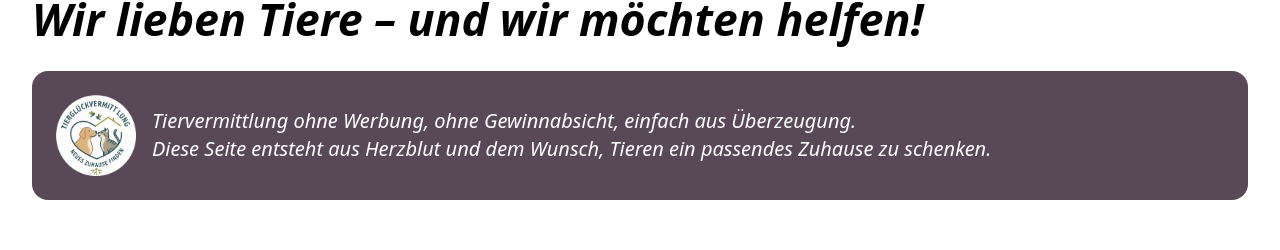
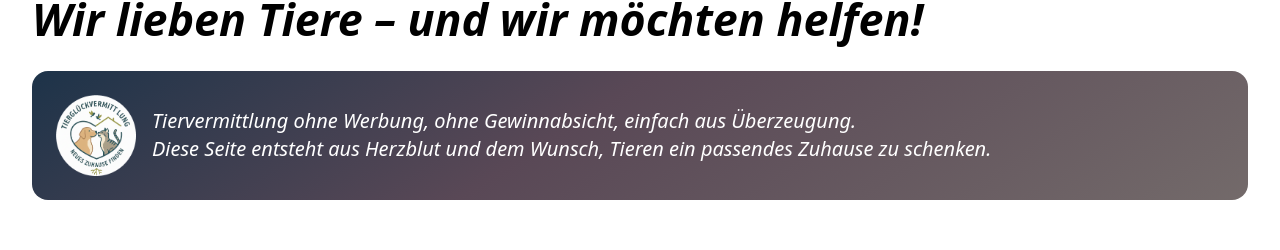
Before and after one commit to kaktusgarten/tiervermittlung, a React (Vite) app in the folder frontend/: page / in a window 1280 px wide. Shown: the part 453-703 px from the top of the page. Built offline with nearby package versions, Linux system fonts and the light colour scheme; no server answers.

Commit message:
Farbverlauf

```diff
--- a/frontend/src/pages/HomePage.tsx
+++ b/frontend/src/pages/HomePage.tsx
@@ -41,7 +41,14 @@ export default function HomePage() {
           <h2 className="mb-2 font-semibold">
             Wir lieben Tiere – und wir möchten helfen!
           </h2>
-          <div className="flex gap-4 p-6 my-6 bg-[#594856] text-white rounded-2xl italic">
+          <div
+            className="flex gap-4 p-6 my-6 bg-[#594856] text-white rounded-2xl italic"
+            style={{
+              background: "#736a6a",
+              backgroundImage:
+                "linear-gradient(327deg, rgba(115,106,106,1) 0%, rgba(89,72,86,1) 56%, rgba(29,51,73,1) 100%)",
+            }}
+          >
             <div className="">
               <img
                 src="./img/logo-rund-weiss.png"
```
